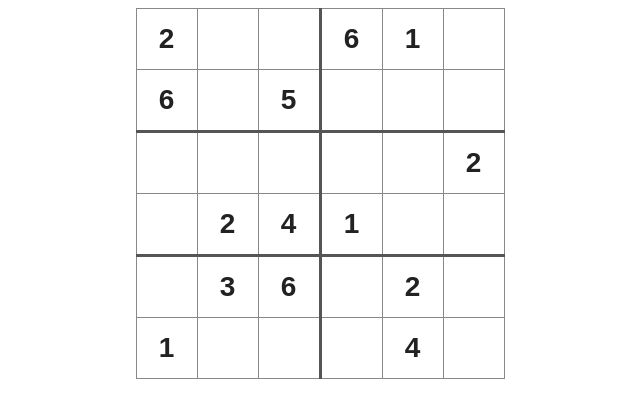
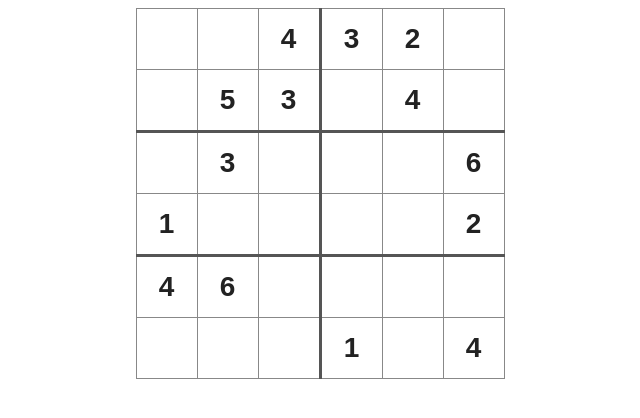
Before and after one commit to saardcs/final-m1, a plain HTML site: page sudoku_component2/index.html in a window 1280 px wide. Shown: the whole page, without its empty margins (320-960 px from the left). Drawn offline with Linux system fonts and the light colour scheme.

Commit message:
Update index.html

```diff
--- a/sudoku_component2/index.html
+++ b/sudoku_component2/index.html
@@ -60,12 +60,12 @@
   <table id="sudoku"></table>
   <script>
     const puzzle = [
-      [2, 0, 0, 6, 1, 0],
-      [6, 0, 5, 0, 0, 0],
-      [0, 0, 0, 0, 0, 2],
-      [0, 2, 4, 1, 0, 0],
-      [0, 3, 6, 0, 2, 0],
-      [1, 0, 0, 0, 4, 0]
+      [0, 0, 4, 3, 2, 0],
+      [0, 5, 3, 0, 4, 0],
+      [0, 3, 0, 0, 0, 6],
+      [1, 0, 0, 0, 0, 2],
+      [4, 6, 0, 0, 0, 0],
+      [0, 0, 0, 1, 0, 4]
     ];
 
     const table = document.getElementById('sudoku');
```
